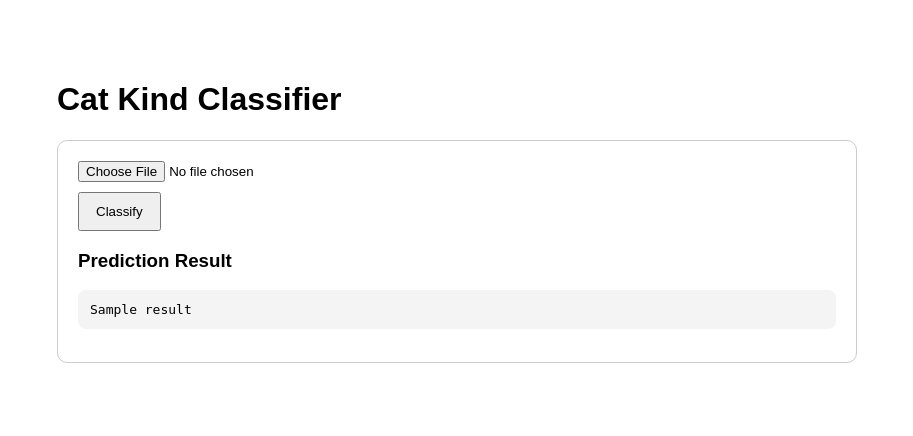
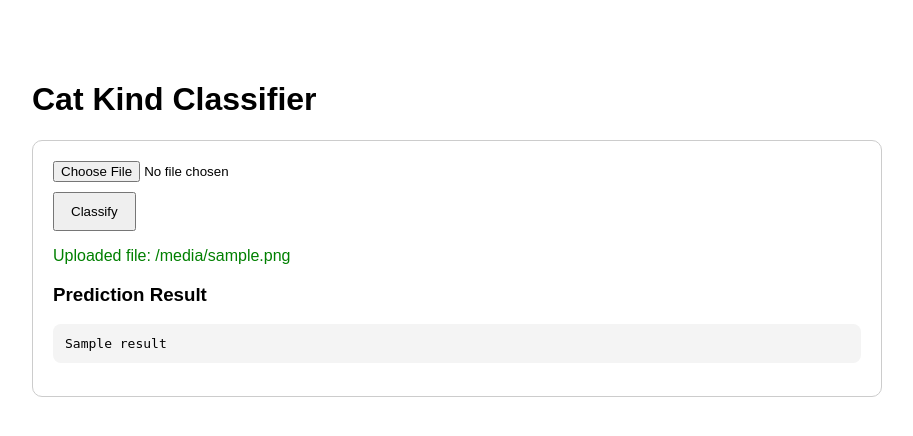
Before and after one commit to ilhantaskin/EE471_week7, a Flask app: template cat-cog-classifier/templates/index.html in a window 1280 px wide. Shown: the top 436 px of the page, without its empty margins (183-1096 px from the left). Run offline with Flask 3, Linux system fonts and the light colour scheme; the template is opened without the code that fills it: most values are stand-ins (such as "Sample title", 1, 10 or a date in 2020).

Commit message:
Complete Week 7 Docker and Cog tasks

```diff
--- a/cat-cog-classifier/app.py
+++ b/cat-cog-classifier/app.py
@@ -4,20 +4,27 @@ from flask import Flask, render_template, request
 from werkzeug.utils import secure_filename
 
 app = Flask(__name__)
-UPLOAD_FOLDER = "uploads"
+
+BASE_DIR = os.path.dirname(os.path.abspath(__file__))
+UPLOAD_FOLDER = os.path.join(BASE_DIR, "uploads")
 os.makedirs(UPLOAD_FOLDER, exist_ok=True)
+
 
 @app.route("/", methods=["GET", "POST"])
 def index():
+    print("REQUEST METHOD:", request.method)
     result = None
     error = None
+    uploaded_file = None
 
     if request.method == "POST":
+        print("POST RECEIVED")
         if "image" not in request.files:
             error = "Please upload an image."
             return render_template("index.html", error=error)
 
         file = request.files["image"]
+
         if file.filename == "":
             error = "No file selected."
             return render_template("index.html", error=error)
@@ -25,19 +32,27 @@ def index():
         filename = secure_filename(file.filename)
         filepath = os.path.join(UPLOAD_FOLDER, filename)
         file.save(filepath)
+        uploaded_file = filename
 
         try:
             completed = subprocess.run(
-                ["cog", "predict", "-i", f"image=@{filepath}"],
+                ["cog", "predict", "-i", f"image=@uploads/{filename}"],
+                cwd=BASE_DIR,
                 capture_output=True,
                 text=True,
                 check=True
             )
-            result = completed.stdout
+            result = completed.stdout.strip()
         except subprocess.CalledProcessError as e:
             error = e.stderr or e.stdout or str(e)
 
-    return render_template("index.html", result=result, error=error)
+    return render_template(
+        "index.html",
+        result=result,
+        error=error,
+        uploaded_file=uploaded_file
+    )
+
 
 if __name__ == "__main__":
-    app.run(debug=True)
+    app.run(host="0.0.0.0", port=5001, debug=True)
--- a/cat-cog-classifier/templates/index.html
+++ b/cat-cog-classifier/templates/index.html
@@ -7,24 +7,31 @@
     <style>
         body {
             font-family: Arial, sans-serif;
-            max-width: 800px;
+            max-width: 850px;
             margin: 40px auto;
             padding: 20px;
         }
         .box {
             border: 1px solid #ccc;
+            border-radius: 10px;
             padding: 20px;
-            border-radius: 10px;
         }
         button {
             margin-top: 10px;
             padding: 10px 16px;
+            cursor: pointer;
         }
         pre {
             background: #f4f4f4;
             padding: 12px;
             border-radius: 8px;
             white-space: pre-wrap;
+        }
+        .error {
+            color: red;
+        }
+        .ok {
+            color: green;
         }
     </style>
 </head>
@@ -38,8 +45,12 @@
             <button type="submit">Classify</button>
         </form>
 
+        {% if uploaded_file %}
+            <p class="ok">Uploaded file: {{ uploaded_file }}</p>
+        {% endif %}
+
         {% if error %}
-            <p style="color:red;">{{ error }}</p>
+            <p class="error">{{ error }}</p>
         {% endif %}
 
         {% if result %}
```
Also changed, not shown: 1 other file.
